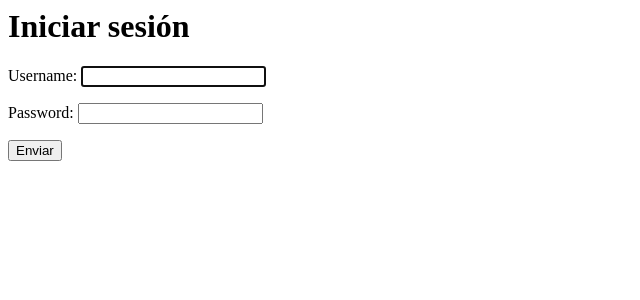
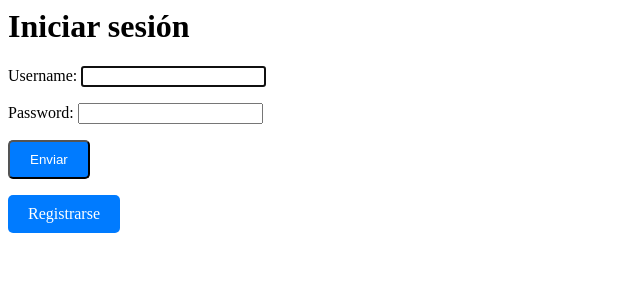
Before and after one commit to GuiiTaglia/TP-IngWeb-2025, a Django app: page /login/ in a window 1280 px wide. Shown: the top 300 px of the page, without its empty margins (0-640 px from the left). Run offline with Django 5.2, Linux system fonts and the light colour scheme.

Commit message:
cambios en el html

```diff
--- a/mi_aplicacion/usuarios/templates/inicio.html
+++ b/mi_aplicacion/usuarios/templates/inicio.html
@@ -1,4 +1,4 @@
-<h1>Inicio</h1>
+<h1>Página de Inicio</h1>
 <div>
   <a href="{% url 'login' %}">Iniciar sesión</a>
 </div>
--- a/mi_aplicacion/usuarios/templates/login.html
+++ b/mi_aplicacion/usuarios/templates/login.html
@@ -2,5 +2,13 @@
 <form method="post">
     {% csrf_token %}
     {{ form.as_p }}
-    <input type="submit" value="Enviar">
+    <input type="submit" value="Enviar" style="display:inline-block; padding:10px 20px; background-color:#007bff; color:white; text-decoration:none; border-radius:5px;">
+
+    <p></p>
+    <div>
+  <a href="{% url 'registro' %}" style="display:inline-block; padding:10px 20px; background-color:#007bff; color:white; text-decoration:none; border-radius:5px;">
+    Registrarse
+  </a>
+</div>
+
 </form>
--- a/mi_aplicacion/usuarios/templates/pagina_secundaria.html
+++ b/mi_aplicacion/usuarios/templates/pagina_secundaria.html
@@ -1,3 +1,8 @@
 <h1>Bienvenido a la página secundaria {{ user.username }}</h1>
 
 <a href="{% url 'logout' %}">Cerrar sesión</a>
+
+<p></p>
+<div>
+  <a href="{% url 'inicio' %}">Volver al inicio</a>
+</div>
```
Also changed, not shown: mi_aplicacion/db.sqlite3.
